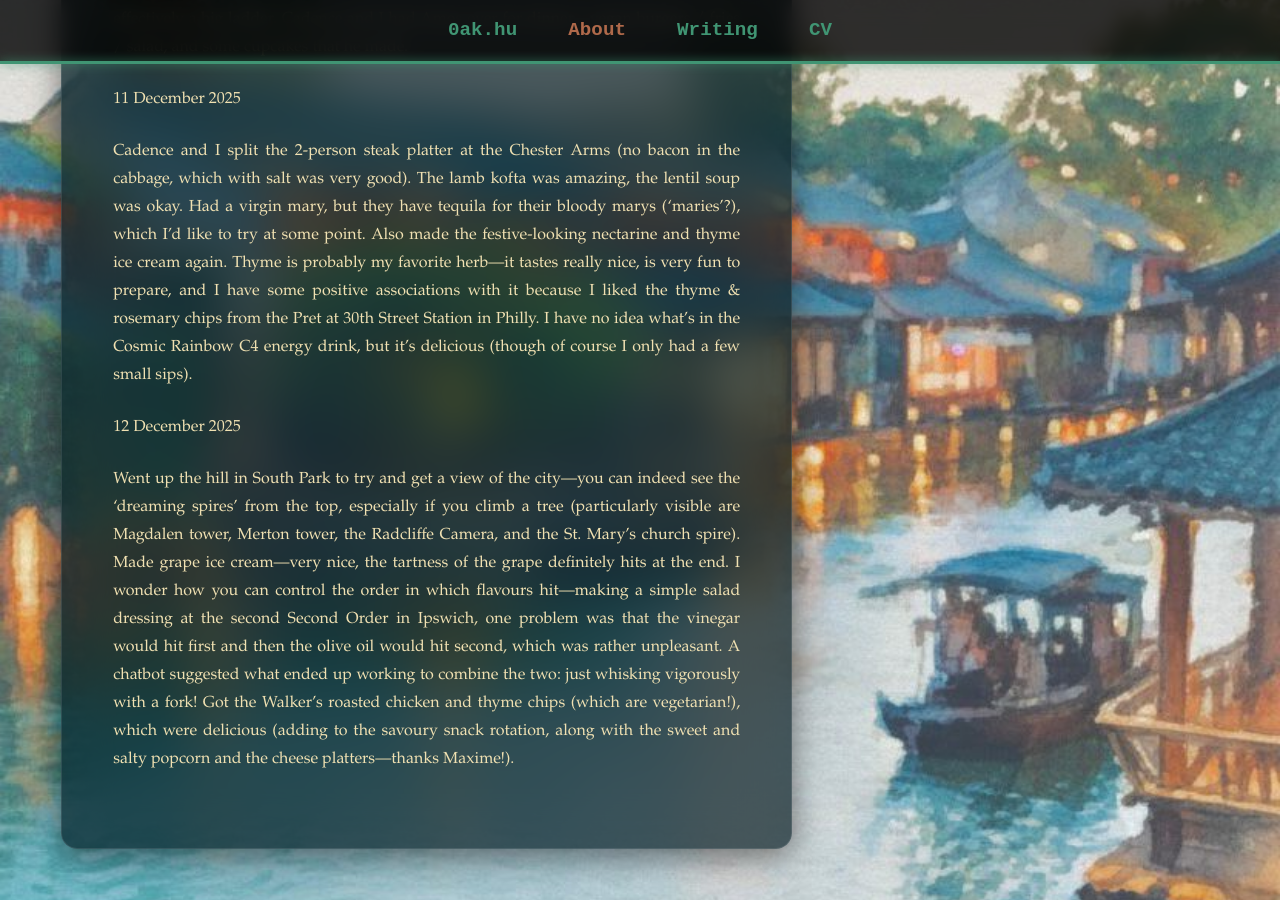
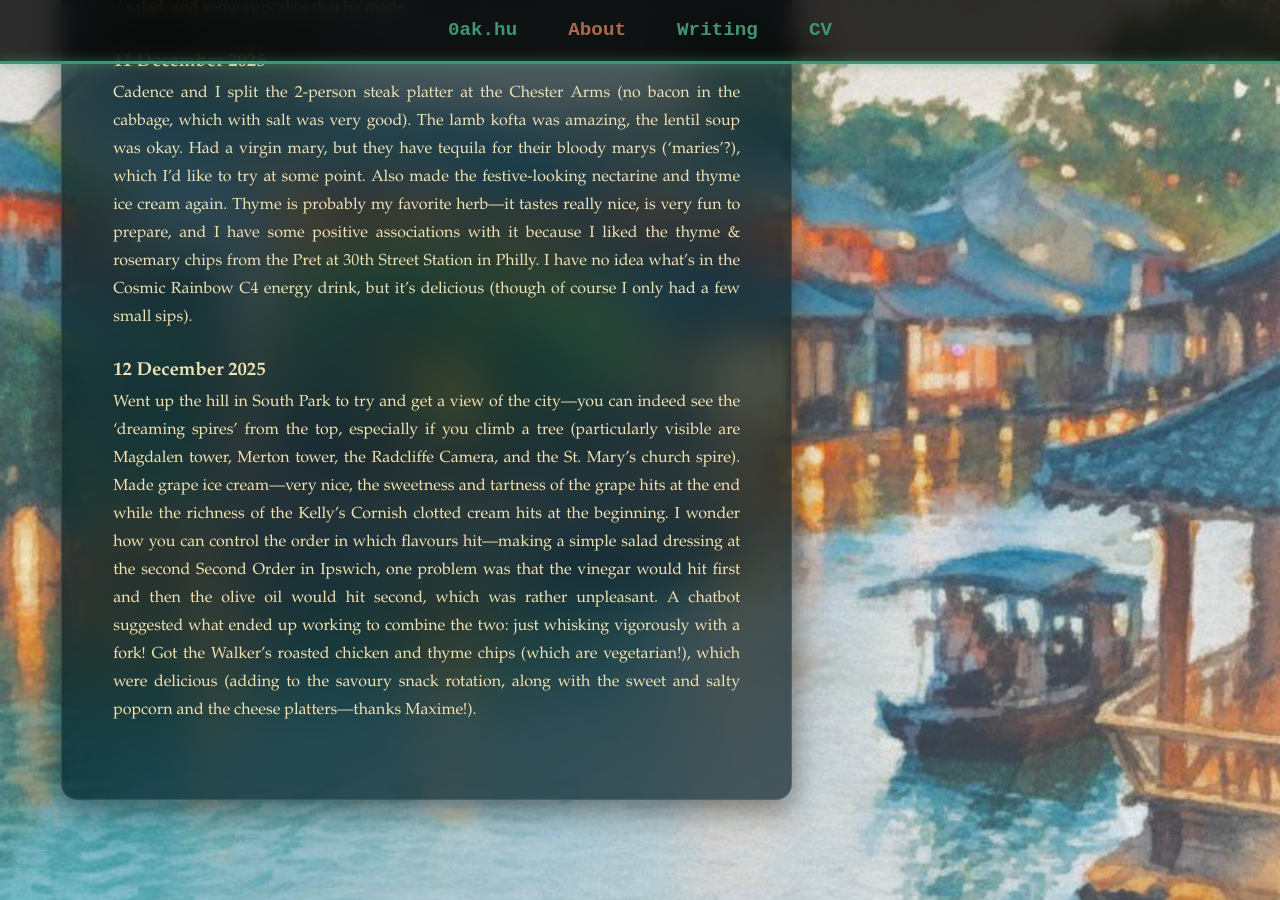
Before and after one commit to oak-hu/oak-hu.github.io, a Jekyll site: the page built from about.md, in a window 1280 px wide and 900 px high, scrolled down 12829 px. Built offline with Jekyll 4.4.1, drawn with Linux system fonts in a browser that asks for light colours; some web fonts are replaced.

Commit message:
Update about.md

```diff
--- a/about.md
+++ b/about.md
@@ -264,18 +264,18 @@ So, we hit level 20 with a capstone from our main subclass. Unfortunately, we do
 
 ## Oxford
 
-9 December 2025
+### 9 December 2025
 
 Made steaks (‘beef-maxxing’, because British meat cattle probably have positive-welfare lives), Brussels sprouts (note the capital ‘B’ and the ‘s’ on the end), and mashed potato for lunch with Cadence; went on a quick run (5k along the river: around Christ Church meadow and then down the towpath from Folly Bridge to Donnington Bridge) while listening to James's draft and the Legg-Hutter universal intelligence paper, then made pear, ginger, and rosemary ice cream in the blender for dessert. Watched some YouTube and math lectures, and cleaned the room (cleared the floor and vacuumed). Ordered Magdalen Ball tickets and a nice frying pan that for some reason this one site sold for much cheaper than was available anywhere else (and, in particular, the 24cm one was cheaper than the 20cm one—maybe a typo?).
 
-10 December 2025
+### 10 December 2025
 
 Explored the Angel & Greyhound meadow on today's run. They're cut off by a stream from the Bat Willow meadow and Addison's walk (both inside Magdalen). It would be very easy to climb up the lower Bat Willow meadow onto Magdalen Bridge—it's effectively a big ladder. Cadence and I had Amos over for dinner—vegan burgers / fries / salad, and some cupcakes that he made.
 
-11 December 2025
+### 11 December 2025
 
 Cadence and I split the 2-person steak platter at the Chester Arms (no bacon in the cabbage, which with salt was very good). The lamb kofta was amazing, the lentil soup was okay. Had a virgin mary, but they have tequila for their bloody marys (‘maries’?), which I'd like to try at some point. Also made the festive-looking nectarine and thyme ice cream again. Thyme is probably my favorite herb—it tastes really nice, is very fun to prepare, and I have some positive associations with it because I liked the thyme & rosemary chips from the Pret at 30th Street Station in Philly. I have no idea what's in the Cosmic Rainbow C4 energy drink, but it's delicious (though of course I only had a few small sips).
 
-12 December 2025
+### 12 December 2025
 
-Went up the hill in South Park to try and get a view of the city—you can indeed see the ‘dreaming spires’ from the top, especially if you climb a tree (particularly visible are Magdalen tower, Merton tower, the Radcliffe Camera, and the St. Mary's church spire). Made grape ice cream—very nice, the tartness of the grape definitely hits at the end. I wonder how you can control the order in which flavours hit—making a simple salad dressing at the second Second Order in Ipswich, one problem was that the vinegar would hit first and then the olive oil would hit second, which was rather unpleasant. A chatbot suggested what ended up working to combine the two: just whisking vigorously with a fork! Got the Walker's roasted chicken and thyme chips (which are vegetarian!), which were delicious (adding to the savoury snack rotation, along with the sweet and salty popcorn and the cheese platters—thanks Maxime!).
+Went up the hill in South Park to try and get a view of the city—you can indeed see the ‘dreaming spires’ from the top, especially if you climb a tree (particularly visible are Magdalen tower, Merton tower, the Radcliffe Camera, and the St. Mary's church spire). Made grape ice cream—very nice, the sweetness and tartness of the grape hits at the end while the richness of the Kelly's Cornish clotted cream hits at the beginning. I wonder how you can control the order in which flavours hit—making a simple salad dressing at the second Second Order in Ipswich, one problem was that the vinegar would hit first and then the olive oil would hit second, which was rather unpleasant. A chatbot suggested what ended up working to combine the two: just whisking vigorously with a fork! Got the Walker's roasted chicken and thyme chips (which are vegetarian!), which were delicious (adding to the savoury snack rotation, along with the sweet and salty popcorn and the cheese platters—thanks Maxime!).
```
